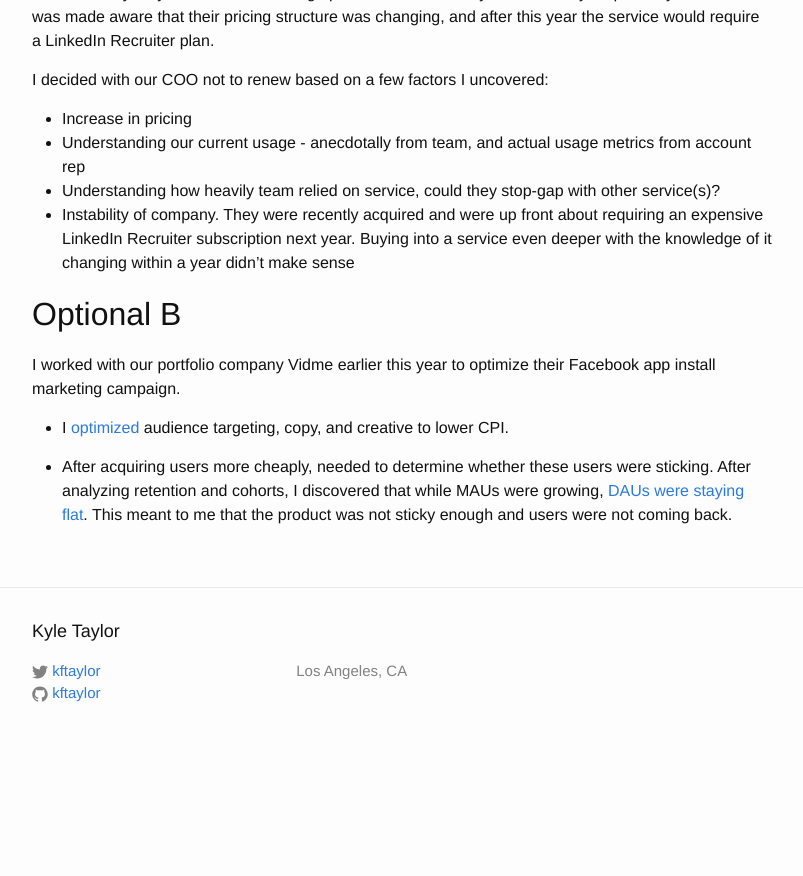
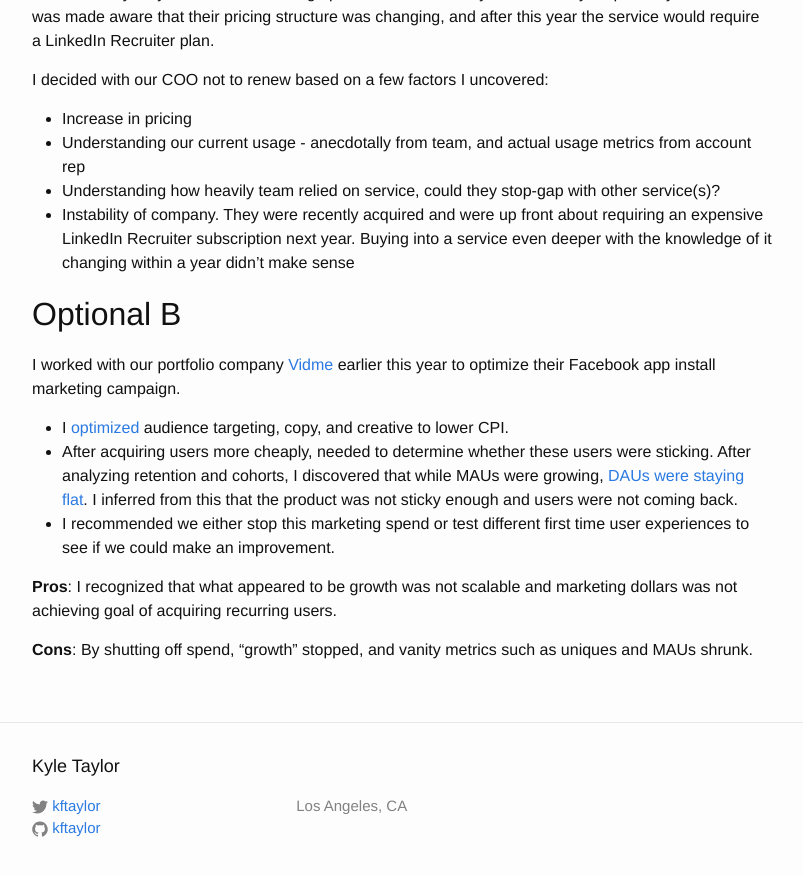
Before and after one commit to kftaylor/kftaylor.github.io, a Jekyll site: the page built from about.md, in a window 1280 px wide and 900 px high, scrolled down 1440 px. Shown: the top 876 px of the window, without its empty margins (238-1041 px from the left). Built offline with Jekyll 4.4.1, drawn with Linux system fonts in a browser that asks for light colours; before the commit the page ends 2205 px from its top, so only the background shows below that.

Commit message:
Update from Forestry.io - about.md

```diff
--- a/about.md
+++ b/about.md
@@ -45,8 +45,12 @@
 
 ## Optional B
 
-I worked with our portfolio company Vidme earlier this year to optimize their Facebook app install marketing campaign.
+I worked with our portfolio company [Vidme](http://vid.me){:target="_blank"} earlier this year to optimize their Facebook app install marketing campaign.
 
-*   I [optimized](https://www.dropbox.com/s/tzvbh0e07j2br87/Screenshot%202016-03-14%2010.47.35.png?dl=0) audience targeting, copy, and creative to lower CPI.
+*   I [optimized](https://www.dropbox.com/s/tzvbh0e07j2br87/Screenshot%202016-03-14%2010.47.35.png?dl=0){:target="_blank"} audience targeting, copy, and creative to lower CPI.
+*   After acquiring users more cheaply, needed to determine whether these users were sticking. After analyzing retention and cohorts, I discovered that while MAUs were growing, [DAUs were staying flat](https://www.dropbox.com/s/i1q1yr0nquqtxyl/Screenshot%202016-11-17%2022.33.51.png?dl=0){:target="_blank"}. I inferred from this that the product was not sticky enough and users were not coming back.
+*   I recommended we either stop this marketing spend or test different first time user experiences to see if we could make an improvement.
 
-*   After acquiring users more cheaply, needed to determine whether these users were sticking. After analyzing retention and cohorts, I discovered that while MAUs were growing, [DAUs were staying flat](https://www.dropbox.com/s/i1q1yr0nquqtxyl/Screenshot%202016-11-17%2022.33.51.png?dl=0). This meant to me that the product was not sticky enough and users were not coming back.
+**Pros**: I recognized that what appeared to be growth was not scalable and marketing dollars was not achieving goal of acquiring recurring users.
+
+**Cons**: By shutting off spend, "growth" stopped, and vanity metrics such as uniques and MAUs shrunk.
```
